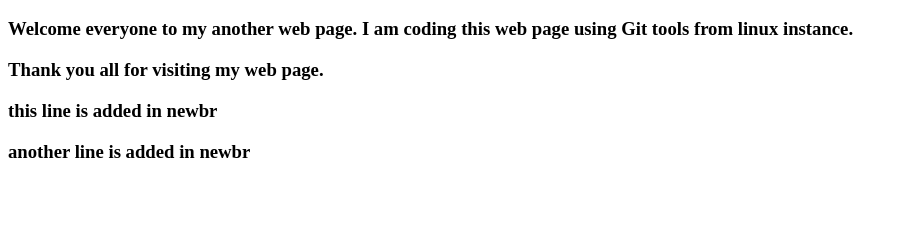
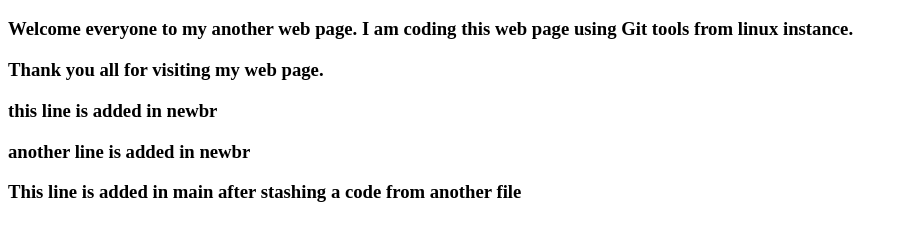
Before and after one commit to devopstraining611-282/12pmrepo, a plain HTML site: page sample.html in a window 1280 px wide. Shown: the part 48-288 px from the top of the page, without its empty margins (0-908 px from the left). Drawn offline with Linux system fonts and the light colour scheme.

Commit message:
commit before stash

```diff
--- a/sample.html
+++ b/sample.html
@@ -6,5 +6,6 @@
 		<h3>Thank you all for visiting my web page.</h3>
 		<h3>this line is added in newbr</h3>
 		<h3>another line is added in newbr</h3>
+		<h3>This line is added in main after stashing a code from another file</h3>
 	</body>
 </html>
```
